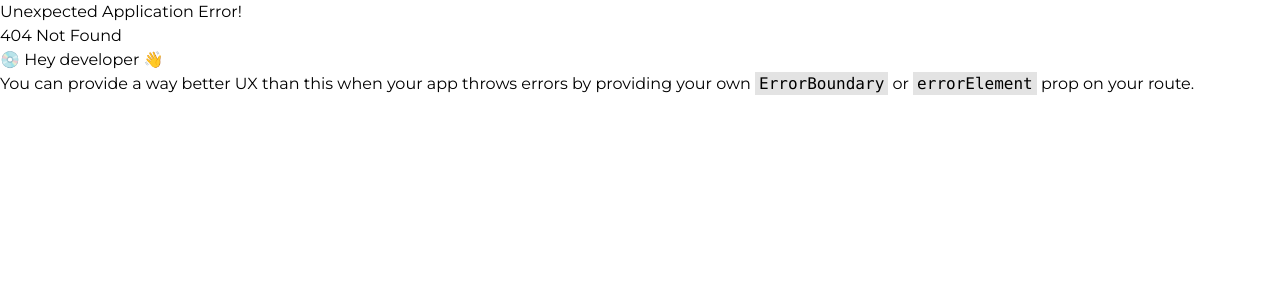
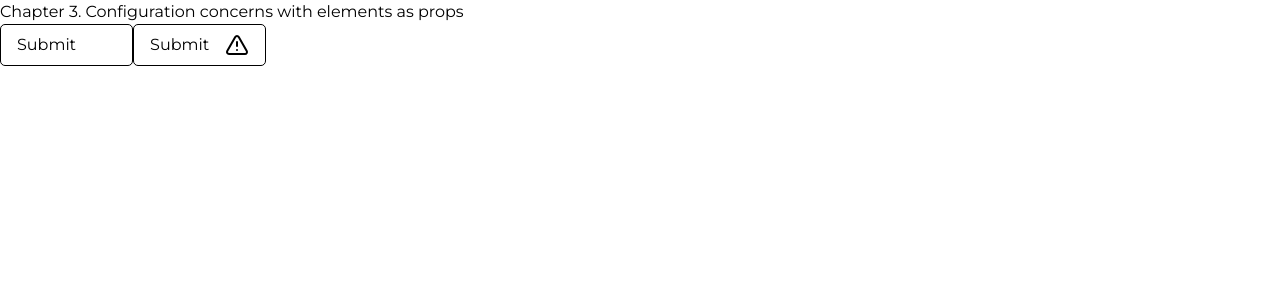
Before and after one commit to OscarStrada/template, a React (Vite) app: page /chapter-3 in a window 1280 px wide. Before the commit this address had no page. Shown: the top 300 px of the page. Built offline with nearby package versions, Linux system fonts and the light colour scheme.

Commit message:
feat(component): apply render elements as prop pattern

```diff
--- a/package.json
+++ b/package.json
@@ -13,7 +13,7 @@
     "@uidotdev/usehooks": "^2.4.1",
     "class-variance-authority": "^0.7.0",
     "clsx": "^2.1.1",
-    "lucide-react": "^0.412.0",
+    "lucide-react": "^0.451.0",
     "react": "^18.3.1",
     "react-dom": "^18.3.1",
     "react-router-dom": "^6.25.1",
--- a/src/main.tsx
+++ b/src/main.tsx
@@ -5,6 +5,8 @@ import { createBrowserRouter, RouterProvider } from "react-router-dom";
 import Root from "./routes/Root.tsx";
 import Chapter1 from "./pages/chapter1.tsx";
 import Chapter2 from "./pages/chapter2.tsx";
+import Chapter3 from "./pages/chapter3.tsx";
+
 import "./styles/index.css";
 
 const router = createBrowserRouter([
@@ -20,6 +22,10 @@ const router = createBrowserRouter([
     path: "/chapter-2",
     element: <Chapter2 />,
   },
+  {
+    path: "/chapter-3",
+    element: <Chapter3 />,
+  },
 ]);
 
 ReactDOM.createRoot(document.getElementById("root")!).render(
--- /dev/null
+++ b/src/pages/chapter3.tsx
@@ -0,0 +1,17 @@
+import CustomButton from "./components/custom-button/custom-button";
+import Icons from "./components/icons";
+
+function Chapter3() {
+  console.log("🚀 ~ rendering chapter2");
+
+  return (
+    <div>
+      <h1>Chapter 3. Configuration concerns with elements as props</h1>
+
+      <CustomButton appearance="primary" icon={<Icons.spinner />} />
+      <CustomButton appearance="secondary" icon={<Icons.warning />} />
+    </div>
+  );
+}
+
+export default Chapter3;
--- /dev/null
+++ b/src/pages/components/custom-button/custom-button.css
@@ -0,0 +1,7 @@
+.custom-button {
+    display: inline-flex;
+    gap: 1rem;
+    padding: 0.5rem 1rem;
+    border: 1px solid black;
+    border-radius: 5px;
+}
--- /dev/null
+++ b/src/pages/components/custom-button/custom-button.tsx
@@ -0,0 +1,26 @@
+import { cloneElement, ReactElement } from "react";
+import "./custom-button.css";
+
+type CustomButtonProps = {
+  icon: ReactElement;
+  appearance?: "primary" | "secondary";
+  size?: "large" | "medium";
+};
+
+function CustomButton({ icon, appearance, size }: CustomButtonProps) {
+  const defaultIconProps = {
+    size: size === "large" ? 30 : 24,
+    color: appearance === "primary" ? "white" : "black",
+  };
+
+  const newProps = {
+    ...defaultIconProps,
+    ...icon.props,
+  };
+
+  const clonedIcon = cloneElement(icon, newProps);
+
+  return <button className="custom-button">Submit {clonedIcon}</button>;
+}
+
+export default CustomButton;
--- /dev/null
+++ b/src/pages/components/icons.tsx
@@ -0,0 +1,43 @@
+export type IconProps = React.HTMLAttributes<SVGElement> & {
+  size?: number | string;
+};
+
+// eslint-disable-next-line react-refresh/only-export-components
+export const Icons = {
+  spinner: ({ size = 24, ...props }: IconProps) => (
+    <svg
+      xmlns="http://www.w3.org/2000/svg"
+      width={size}
+      height={size}
+      viewBox="0 0 24 24"
+      fill="none"
+      stroke="currentColor"
+      strokeWidth="2"
+      strokeLinecap="round"
+      strokeLinejoin="round"
+      {...props}
+    >
+      <path d="M21 12a9 9 0 1 1-6.219-8.56" />
+    </svg>
+  ),
+  warning: ({ size = 24, ...props }: IconProps) => (
+    <svg
+      xmlns="http://www.w3.org/2000/svg"
+      width={size}
+      height={size}
+      viewBox="0 0 24 24"
+      fill="none"
+      stroke="currentColor"
+      strokeWidth="2"
+      strokeLinecap="round"
+      strokeLinejoin="round"
+      {...props}
+    >
+      <path d="m21.73 18-8-14a2 2 0 0 0-3.48 0l-8 14A2 2 0 0 0 4 21h16a2 2 0 0 0 1.73-3" />
+      <path d="M12 9v4" />
+      <path d="M12 17h.01" />
+    </svg>
+  ),
+};
+
+export default Icons;
```
Also changed, not shown: 1 other file (tests, documents, lock files or other folders).
